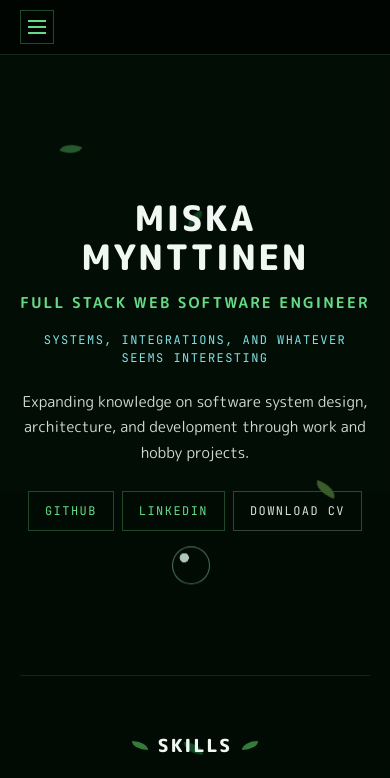
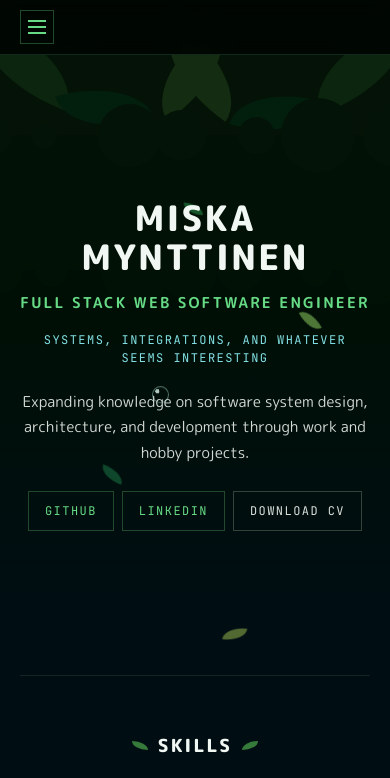
Before and after one commit to Miska-Mynttinen/CV-website, a React (Vite) app: page / in a window 390 px wide. Shown: the top 778 px of the page. Built offline with nearby package versions, Linux system fonts and the light colour scheme.

Commit message:
improved mobile styles and effects

```diff
--- a/src/app/App.tsx
+++ b/src/app/App.tsx
@@ -5,18 +5,19 @@ import WorkExperience from '../components/WorkExperience';
 import Projects from '../components/Projects';
 import Footer from '../components/Footer';
 import ForestScene from '../components/scenery/ForestScene';
+import MobileScene from '../components/scenery/MobileScene';
 import SceneLayer from '../components/scenery/SceneLayer';
-import { BEHIND_PANEL_ITEMS, MOBILE_EXTRA_ITEMS } from '../components/scenery/sceneryItems';
+import { BEHIND_PANEL_ITEMS } from '../components/scenery/sceneryItems';
 import { profileData } from '../data/profileData';
 
 export default function App() {
   return (
     <div className="page">
+      <MobileScene />
       <ForestScene side="left" />
 
       <main className="panel">
-        <SceneLayer items={BEHIND_PANEL_ITEMS} />
-        <SceneLayer items={MOBILE_EXTRA_ITEMS} className="mobileOnly" />
+        <SceneLayer items={BEHIND_PANEL_ITEMS} className="desktopOnly" />
 
         <div className="panelContent">
           <Navigation />
--- a/src/app/globals.css
+++ b/src/app/globals.css
@@ -12,7 +12,7 @@
   --btn-hover: oklch(24% 0.05 150 / 0.6);
   --card-hover-border: oklch(50% 0.09 150);
   --panel-bg: oklch(11% 0.018 158 / 0.95);
-  --panel-bg-mobile: oklch(11% 0.018 158 / 0.78);
+  --panel-bg-mobile: oklch(11% 0.018 158 / 0.6);
   --frame: oklch(32% 0.07 148);
   --leaf: oklch(52% 0.12 145);
   --page-gradient: linear-gradient(
@@ -124,15 +124,15 @@ button {
     grid-template-columns: minmax(0, 1fr);
   }
 
+  /* MobileScene supplies the background and tint behind the panel */
   .panel {
-    background: var(--panel-bg-mobile);
+    z-index: 1;
+    background: transparent;
     border-left: none;
     border-right: none;
   }
-}
 
-@media (min-width: 901px) {
-  .mobileOnly {
+  .desktopOnly {
     display: none;
   }
 }
--- a/src/components/scenery/ForestScene.module.css
+++ b/src/components/scenery/ForestScene.module.css
@@ -4,15 +4,7 @@
   pointer-events: none;
 }
 
-.canopyLeaf,
-.bushBlob {
-  position: absolute;
-}
-
-.bushBlob {
-  border-radius: 50%;
-}
-
+/* Narrow screens have no side columns; MobileScene draws the scenery instead. */
 @media (max-width: 900px) {
   .column {
     display: none;
--- a/src/components/scenery/ForestScene.tsx
+++ b/src/components/scenery/ForestScene.tsx
@@ -1,5 +1,6 @@
 import SceneLayer from './SceneLayer';
-import { CANOPY_LEAVES, SIDE_PRESETS, ambientItems, bushBlobs, canopyLeafRadius, type Side } from './sceneryItems';
+import { BushBlobs, CanopyLeaves } from './SceneryShapes';
+import { SIDE_PRESETS, ambientItems, bushBlobs, type Side } from './sceneryItems';
 import styles from './ForestScene.module.css';
 
 interface ForestSceneProps {
@@ -22,36 +23,8 @@ export default function ForestScene({ side }: ForestSceneProps) {
 
   return (
     <div className={styles.column} aria-hidden="true">
-      {CANOPY_LEAVES[side].map((leaf, index) => (
-        <span
-          key={`canopy-${index}`}
-          className={styles.canopyLeaf}
-          style={{
-            top: leaf.top,
-            [side]: leaf.offset,
-            width: leaf.width,
-            height: leaf.height,
-            background: leaf.color,
-            borderRadius: canopyLeafRadius(side),
-            transform: `rotate(${leaf.rotation}deg)`,
-          }}
-        />
-      ))}
-
-      {bushes.map((blob) => (
-        <span
-          key={blob.key}
-          className={styles.bushBlob}
-          style={{
-            top: `calc(${blob.topPercent}% - ${blob.size / 2}px)`,
-            left: `${blob.leftPercent}%`,
-            width: blob.size,
-            height: blob.size,
-            background: blob.color,
-          }}
-        />
-      ))}
-
+      <CanopyLeaves side={side} />
+      <BushBlobs blobs={bushes} />
       <SceneLayer items={ambient} />
     </div>
   );
--- /dev/null
+++ b/src/components/scenery/MobileScene.module.css
@@ -0,0 +1,29 @@
+/* Viewport-sized so every screen gets the full scene while scrolling.
+   lvh keeps the height stable when the mobile URL bar shows or hides. */
+.scene {
+  position: fixed;
+  inset: 0 0 auto;
+  height: 100lvh;
+  z-index: 0;
+  overflow: hidden;
+  pointer-events: none;
+  background: var(--page-gradient);
+}
+
+/* Push the canopy below the sticky navigation so it stays visible */
+.canopy {
+  position: absolute;
+  inset: var(--nav-height) 0 auto;
+}
+
+.tint {
+  position: absolute;
+  inset: 0;
+  background: var(--panel-bg-mobile);
+}
+
+@media (min-width: 901px) {
+  .scene {
+    display: none;
+  }
+}
--- /dev/null
+++ b/src/components/scenery/MobileScene.tsx
@@ -0,0 +1,20 @@
+import SceneLayer from './SceneLayer';
+import { BushBlobs, CanopyLeaves } from './SceneryShapes';
+import { MOBILE_SCENE_ITEMS, SIDE_PRESETS, bushBlobs } from './sceneryItems';
+import styles from './MobileScene.module.css';
+
+const MOBILE_BUSHES = bushBlobs(SIDE_PRESETS.left.bushSeed);
+
+export default function MobileScene() {
+  return (
+    <div className={styles.scene} aria-hidden="true">
+      <div className={styles.canopy}>
+        <CanopyLeaves side="left" />
+        <CanopyLeaves side="right" />
+      </div>
+      <BushBlobs blobs={MOBILE_BUSHES} />
+      <div className={styles.tint} />
+      <SceneLayer items={MOBILE_SCENE_ITEMS} />
+    </div>
+  );
+}
--- a/src/components/scenery/SceneLayer.module.css
+++ b/src/components/scenery/SceneLayer.module.css
@@ -87,9 +87,14 @@
   }
 }
 
-/* Without motion the moving items would pile up at the top, so hide them (as the design does). */
+/* Without motion, freeze each item where its animation would be so the scene stays spread out. */
 @media (prefers-reduced-motion: reduce) {
-  .layer {
-    display: none;
+  .track,
+  .shape {
+    animation: none;
+  }
+
+  .track {
+    top: var(--rest-top);
   }
 }
--- a/src/components/scenery/SceneLayer.tsx
+++ b/src/components/scenery/SceneLayer.tsx
@@ -1,3 +1,4 @@
+import type { CSSProperties } from 'react';
 import type { AmbientItem } from './sceneryItems';
 import styles from './SceneLayer.module.css';
 
@@ -23,7 +24,8 @@ export default function SceneLayer({ items, className = '' }: SceneLayerProps) {
               opacity: item.opacity,
               animationDuration: `${item.durationSeconds}s`,
               animationDelay: `${item.delaySeconds}s`,
-            }}
+              '--rest-top': `${item.restTopPercent}%`,
+            } as CSSProperties}
           >
             <span
               className={`${styles.shape} ${isLeaf ? styles.leaf : styles.bubble}`}
--- /dev/null
+++ b/src/components/scenery/SceneryShapes.module.css
@@ -0,0 +1,8 @@
+.canopyLeaf,
+.bushBlob {
+  position: absolute;
+}
+
+.bushBlob {
+  border-radius: 50%;
+}
--- /dev/null
+++ b/src/components/scenery/SceneryShapes.tsx
@@ -0,0 +1,36 @@
+import { CANOPY_LEAVES, canopyLeafRadius, type BushBlob, type Side } from './sceneryItems';
+import styles from './SceneryShapes.module.css';
+
+export function CanopyLeaves({ side }: { side: Side }) {
+  return CANOPY_LEAVES[side].map((leaf, index) => (
+    <span
+      key={`canopy-${side}-${index}`}
+      className={styles.canopyLeaf}
+      style={{
+        top: leaf.top,
+        [side]: leaf.offset,
+        width: leaf.width,
+        height: leaf.height,
+        background: leaf.color,
+        borderRadius: canopyLeafRadius(side),
+        transform: `rotate(${leaf.rotation}deg)`,
+      }}
+    />
+  ));
+}
+
+export function BushBlobs({ blobs }: { blobs: BushBlob[] }) {
+  return blobs.map((blob) => (
+    <span
+      key={blob.key}
+      className={styles.bushBlob}
+      style={{
+        top: `calc(${blob.topPercent}% - ${blob.size / 2}px)`,
+        left: `${blob.leftPercent}%`,
+        width: blob.size,
+        height: blob.size,
+        background: blob.color,
+      }}
+    />
+  ));
+}
--- a/src/components/scenery/sceneryItems.ts
+++ b/src/components/scenery/sceneryItems.ts
@@ -30,6 +30,8 @@ export interface AmbientItem {
   durationSeconds: number;
   delaySeconds: number;
   innerDurationSeconds: number;
+  /** Where the item rests when motion is reduced, matching its animation progress. */
+  restTopPercent: number;
   opacity: number;
   color: string;
   borderRadius: string;
@@ -65,6 +67,15 @@ const BUSH_EDGES: ReadonlyArray<readonly [number, string]> = [
 ];
 const BLOBS_PER_EDGE = 7;
 
+// Travel range of the fallTop / riseTop keyframes in SceneLayer.module.css, in % of the layer height.
+const FALL_RANGE = { from: -2, to: 101 };
+const RISE_RANGE = { from: 101, to: -3 };
+
+function restTopPercent(range: { from: number; to: number }, delaySeconds: number, durationSeconds: number) {
+  const progress = -delaySeconds / durationSeconds;
+  return range.from + (range.to - range.from) * progress;
+}
+
 export const CANOPY_LEAVES: Record<Side, CanopyLeaf[]> = {
   left: [
     { top: -20, offset: -30, width: 110, height: 60, color: 'oklch(40% 0.1 145)', rotation: 20 },
@@ -99,6 +110,7 @@ function leafItem(seed: number, index: number, count: number, options: AmbientOp
   const r = (index * 53 + seed * 17) % 97;
   const width = (12 + (r % 4) * 5) * (options.leafSize ?? 1);
   const duration = 70 + (r % 6) * 12;
+  const delay = -((index * duration) / count);
   return {
     key: `leaf-${index}`,
     kind: 'leaf',
@@ -106,8 +118,9 @@ function leafItem(seed: number, index: number, count: number, options: AmbientOp
     width,
     height: width * 0.55,
     durationSeconds: duration,
-    delaySeconds: -((index * duration) / count),
+    delaySeconds: delay,
     innerDurationSeconds: 9 + (r % 5) * 3,
+    restTopPercent: restTopPercent(FALL_RANGE, delay, duration),
     opacity: options.leafOpacity ?? 1,
     color: LEAF_COLORS[(index + seed) % LEAF_COLORS.length],
     borderRadius: index % 2 ? LEAF_RADIUS_LEFT : LEAF_RADIUS_RIGHT,
@@ -118,6 +131,7 @@ function bubbleItem(seed: number, index: number, count: number): AmbientItem {
   const r = (index * 41 + seed * 29) % 89;
   const size = 10 + (r % 5) * 7;
   const duration = 120 + (r % 4) * 25;
+  const delay = -((index * duration) / count);
   return {
     key: `bubble-${index}`,
     kind: 'bubble',
@@ -125,8 +139,9 @@ function bubbleItem(seed: number, index: number, count: number): AmbientItem {
     width: size,
     height: size,
     durationSeconds: duration,
-    delaySeconds: -((index * duration) / count),
+    delaySeconds: delay,
     innerDurationSeconds: 6 + (r % 4) * 2,
+    restTopPercent: restTopPercent(RISE_RANGE, delay, duration),
     opacity: 1,
     color: 'transparent',
     borderRadius: '50%',
@@ -146,7 +161,5 @@ export const SIDE_PRESETS: Record<Side, ScenePreset> = {
 
 export const BEHIND_PANEL_ITEMS = ambientItems(41, { leaves: 8, bubbles: 3, leafOpacity: 0.6, leafSize: 0.8 });
 
-// Extra items shown behind the panel only on narrow screens, where the side columns are hidden.
-export const MOBILE_EXTRA_ITEMS = ambientItems(45, { leaves: 6, bubbles: 4, leafOpacity: 0.7, leafSize: 0.9 }).map(
-  (item) => ({ ...item, key: `mobile-${item.key}` }),
-);
+// Items for the viewport-fixed scene on narrow screens, where the side columns are hidden.
+export const MOBILE_SCENE_ITEMS = ambientItems(45, { leaves: 6, bubbles: 2, leafOpacity: 0.8, leafSize: 0.9 });
```
